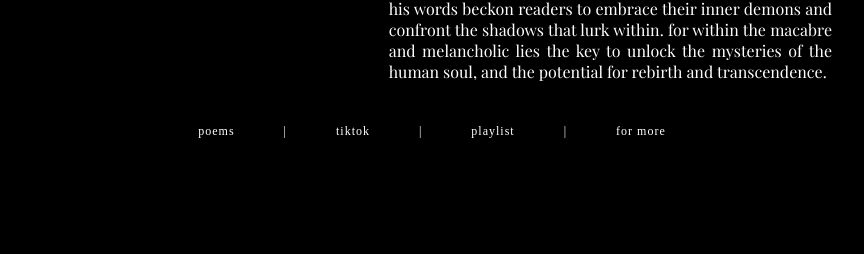
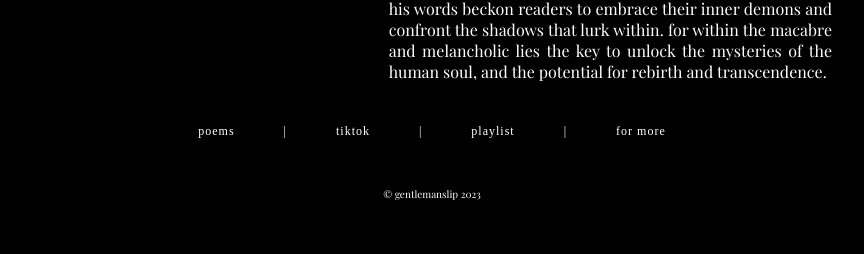
Before and after one commit to stanyfernando/gentlemanslip, a plain HTML site: page index.html in a window 1280 px wide. Shown: the part 420-674 px from the top of the page, without its empty margins (208-1072 px from the left). Drawn offline with nearby package versions, Linux system fonts and the light colour scheme.

Commit message:
Update index.html

```diff
--- a/index.html
+++ b/index.html
@@ -113,6 +113,8 @@
       <li><a href="https://linktr.ee/gentlemanslip" target="_blank">for more</a></li>
     </ul>
   </nav>
+		<footer style="margin-top: 20px; text-align: center;">
+  <p style="font-size: 10px; margin-top: 8px;">© gentlemanslip 2023</p>
 </footer>
 <style>
   footer {
```
